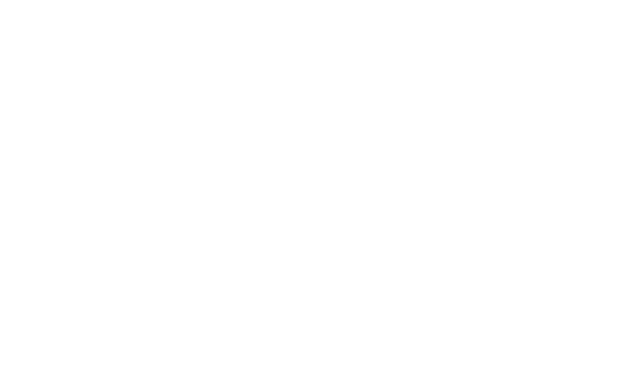
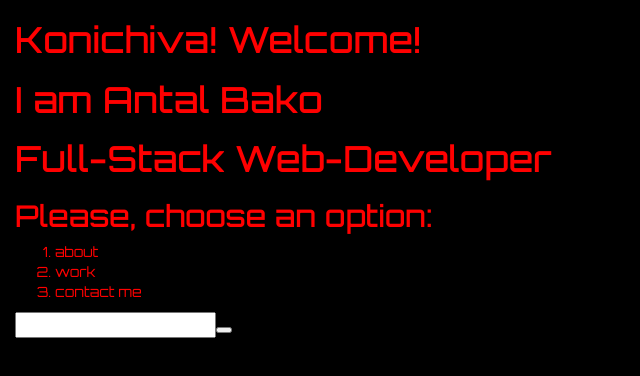
Before and after one commit to prwlr84/abreact, a React app: page / in a window 1280 px wide. Shown: the top 376 px of the page, without its empty margins (0-640 px from the left). Built offline with nearby package versions, Linux system fonts and the light colour scheme.

Commit message:
main structure done

```diff
--- a/assets/stylesheets/application.scss
+++ b/assets/stylesheets/application.scss
@@ -1,4 +1,35 @@
-.app {
-  margin-top: 20px;
-  margin-bottom: 20px;
+@import url("https://fonts.googleapis.com/css2?family=Orbitron:wght@400;500;700;900&display=swap");
+
+#root {
+  margin: 0;
+  padding: 0;
 }
+
+div.app {
+  display: flex;
+  min-height: 100vh;
+  min-width: 100vw;
+  background-color: black;
+  color: red;
+  font-family: "Orbitron", sans-sherif;
+  margin: 0;
+  padding: 0;
+  overflow-x: hidden;
+}
+
+h1{
+  font-family: "Orbitron", sans-sherif;
+}
+
+// @media only screen and (max-width: 576px) {
+//   h1{
+//     font-size: 72px;
+//   }
+
+// }
+
+div.main {
+  h3,h4{
+    margin: 0 auto;
+  }
+}
--- /dev/null
+++ b/src/containers/main.jsx
@@ -0,0 +1,30 @@
+import React, { Component } from 'react';
+import { bindActionCreators } from 'redux';
+import { connect } from 'react-redux';
+import { Link } from 'react-router-dom';
+
+class Main extends Component {
+  render() {
+    return (
+      <div className="app row">
+        <div className="main col-12 col-sm-6">
+          <h1 className="c">Konichiva! Welcome!</h1>
+          <h1 className="c">I am Antal Bako</h1>
+          <h1 className="c">Full-Stack Web-Developer</h1>
+          <h2 className="c">Please, choose an option:</h2>
+          <ol>
+            <li>about</li>
+            <li>work</li>
+            <li>contact me</li>
+          </ol>
+          <form action="">
+            <input type="text"/>
+            <button type="submit"/>
+          </form>
+        </div>
+      </div>
+    );
+  }
+}
+
+export default Main;
--- a/src/index.jsx
+++ b/src/index.jsx
@@ -3,24 +3,24 @@
 import { Provider } from 'react-redux';
 import { createStore, combineReducers, applyMiddleware } from 'redux';
 import reduxPromise from 'redux-promise';
-import logger from 'redux-logger';
 import { BrowserRouter as Router, Route, Switch } from 'react-router-dom';
 import { createHistory as history } from 'history';
 
 import '../assets/stylesheets/application.scss';
+import Main from './containers/main.jsx'
 
 const reducers = combineReducers({
-  // key: reducer
+  curusr: (state = null, action) => state
 });
 
-const middlewares = applyMiddleware(reduxPromise, logger);
+const middlewares = applyMiddleware(reduxPromise);
 
 // render an instance of the component in the DOM
 ReactDOM.render(
   <Provider store={createStore(reducers, {}, middlewares)}>
     <Router history={history}>
       <Switch>
-        TODO
+        <Route path="/" exact component={Main} />
       </Switch>
     </Router>
   </Provider>,
```
